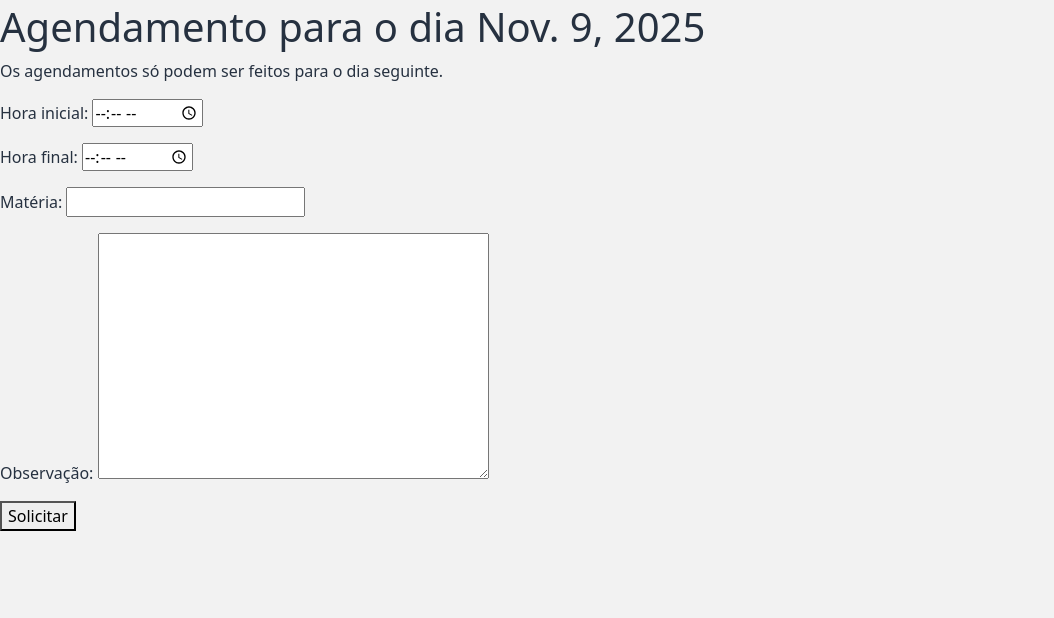
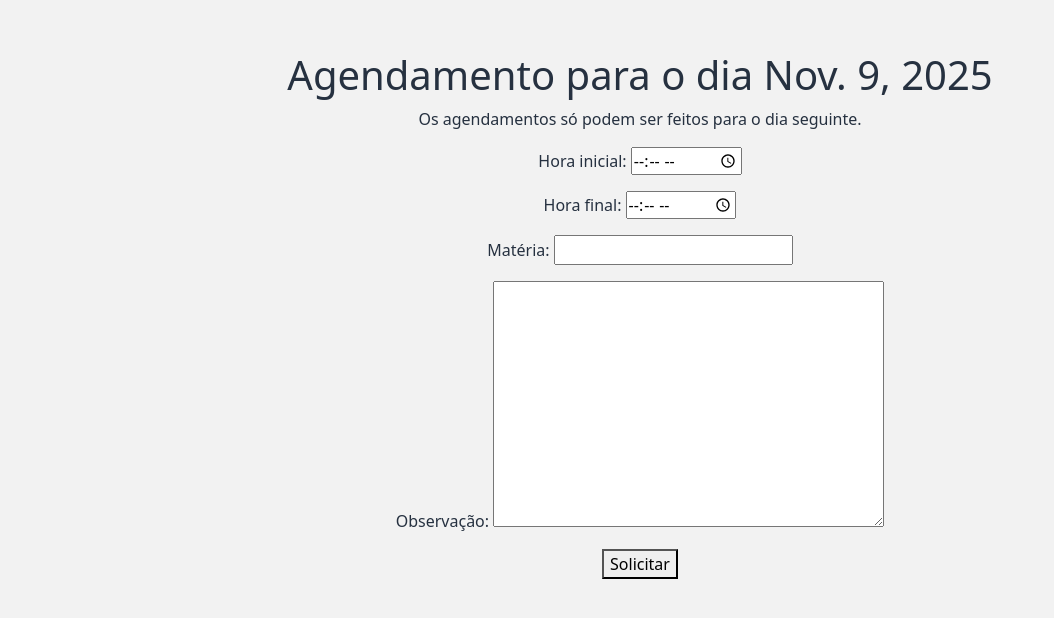
Before and after one commit to lorenaneiva/room-scheduling-manager, a Django app: page /agendar/1/ in a window 1280 px wide. Shown: the part 59-677 px from the top of the page, without its empty margins (0-1054 px from the left). Run offline with Django 5.2, Linux system fonts and the light colour scheme; some libraries are stand-ins or nearby versions.

Commit message:
style: alinha itens das páginas através do arquivo base

```diff
--- a/agendador/templates/agendador/base.html
+++ b/agendador/templates/agendador/base.html
@@ -53,7 +53,9 @@
             </div>
         </div>
     </nav>
-    {% block header %} {% endblock header %}
-    {% block content %}{% endblock content%}
+    <div class="text-center d-flex flex-column m-5 align-items-center justify-content-center">
+        {% block header %}{% endblock header %}
+        {% block content %}{% endblock content%}
+    </div>
 </body>
 </html>
```
